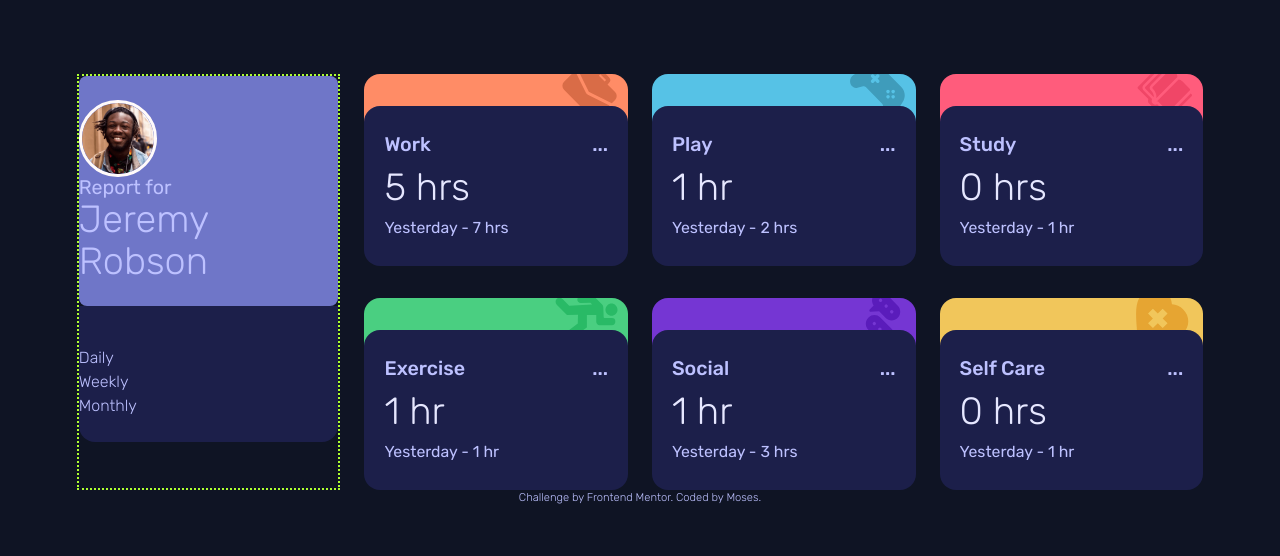
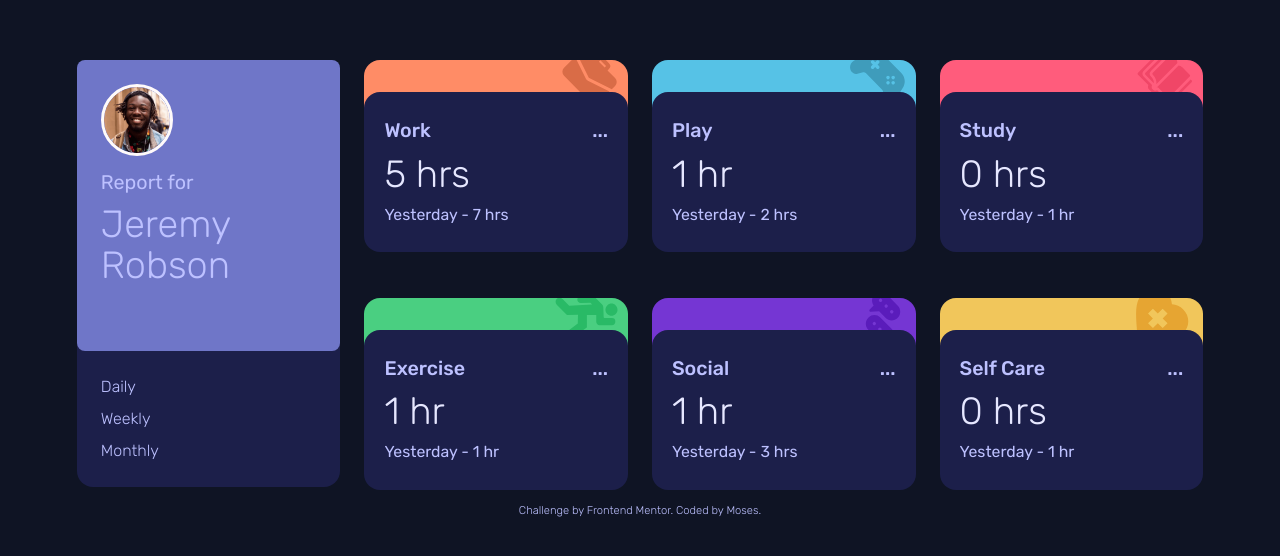
Before and after one commit to mbtenkorang/time-tracking-dashboard-fem, a Vue app: page / in a window 1280 px wide. Shown: the part 110-666 px from the top of the page. Built offline with nearby package versions, Linux system fonts and the light colour scheme.

Commit message:
Updated styles for desktop and added active styles

```diff
--- a/src/assets/style.css
+++ b/src/assets/style.css
@@ -99,7 +99,6 @@ body {
   background-color: var(--Verydarkblue);
 }
 
-
 main {
   max-width: 88%;
 }
@@ -117,7 +116,7 @@ header {
   position: relative;
 }
 
-div.profile {
+.profile {
   display: flex;
   justify-content: center;
   align-items: center;
@@ -131,15 +130,12 @@ img {
   margin-right: 1em;
 }
 
-
 h1 {
   flex-shrink: 0;
   display: flex;
   flex-direction: column;
   margin-block-start: 0;
 }
-
-
 
 span.intro {
   font-size: var(--step-0);
@@ -150,7 +146,6 @@ span.name {
   font-size: var(--step-3);
   font-weight: 300;
 }
-
 
 nav {
   background-color: var(--Darkblue);
@@ -167,10 +162,12 @@ nav {
 a {
   text-decoration: none;
   color: var(--PaleBlue);
+  transition: color 1s ease-in;
 }
 
 a:hover {
   cursor: pointer;
+  color: hsl(30, 80%, 70%);
 }
 
 a:focus {
@@ -203,11 +200,15 @@ p.previous--value {
   font-weight: 400;
 }
 
-section {
+section.information--container {
   height: 9rem;
   border-radius: 1rem;
-  /* overflow: hidden; */
   margin-block-end: 3.5em;
+}
+
+section.information--container:hover {
+  opacity: .8;
+  cursor: pointer;
 }
 
 section:last-child {
@@ -227,6 +228,7 @@ div.information--card {
   border-bottom-right-radius: 1rem;
   border-bottom-left-radius: 1rem;
 }
+
 
 .work {
   background: 95% -10% / 21% no-repeat url("./images/icon-work.svg") var(--Lightredwork);
@@ -252,6 +254,10 @@ div.information--card {
   background: 93% -10%/ 20% no-repeat url("./images/icon-self-care.svg") var(--Softorange);
 }
 
+div.information--title span {
+  cursor: pointer;
+}
+
 /* Desktop Design */
 
 @media screen and (min-width: 1020px) {
@@ -271,21 +277,27 @@ div.information--card {
     margin-block-end: 0;
     grid-column: 1/2;
     grid-row: 1/3;
+    align-self: stretch;
+  }
 
-    border: 2px dotted greenyellow;
+  header.profile {
+    padding-block-end: 4em;
+    flex-direction: column;
+    align-items: flex-start;
   }
 
   h1 {
     max-width: 80%;
   }
 
-  div.profile {
-    flex-direction: column;
-    align-items: flex-start;
+  img {
+    max-width: 30%;
+    margin-inline-end: 0;
+    margin-block-end: 1em;
   }
 
-  img {
-    max-width: 30%;
+  span.intro {
+    margin-block-end: .5em;
   }
 
   span.name {
@@ -295,8 +307,23 @@ div.information--card {
 
   nav {
     flex-direction: column;
-    justify-content: space-between;
-    position: static;
+    justify-content: space-evenly;
+    /* position: static; */
+    /* padding-block-start: 1.5em; */
+  }
+
+  a {
+    width: fit-content;
+  }
+
+  a[href="weekly"] {
+    margin-block-start: .5em;
+    margin-block-end: .5em;
+  }
+
+  header.profile,
+  nav {
+    padding-inline-start: 1.5em;
   }
 
   section.information--container {
@@ -304,10 +331,9 @@ div.information--card {
     margin-block-end: 2rem;
   }
 
-
-
   div.card--details {
     flex-direction: column;
     align-items: flex-start;
   }
+
 }
```
